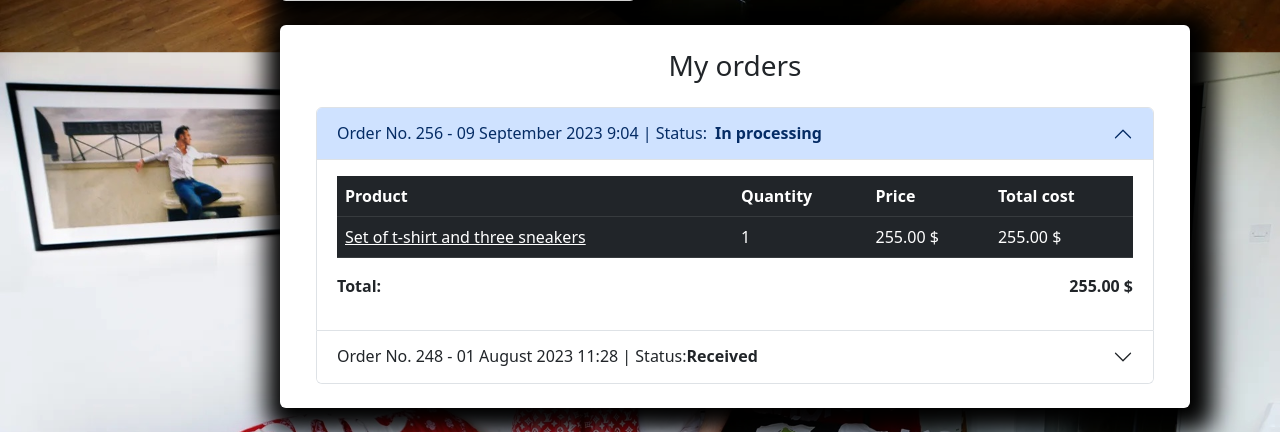
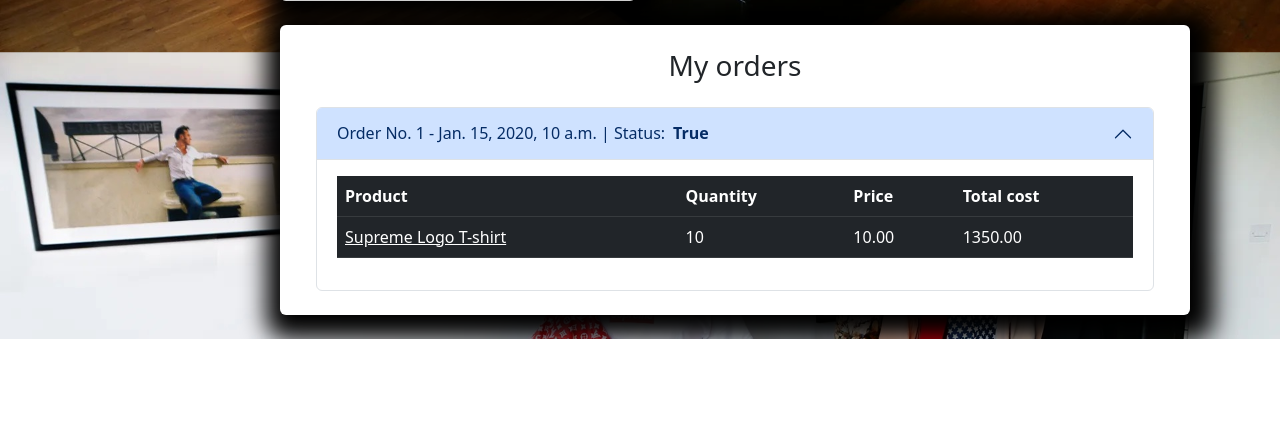
Before and after one commit to nazarukiv/The_Glade, a Django app: page /user/profile/ in a window 1280 px wide. Shown: the part 801-1233 px from the top of the page. After the commit the page ends 1140 px from the top, so only its background shows below. Run offline with Django 4.2, Linux system fonts and the light colour scheme; a user stored in the database is signed in; data comes from the database, SQL or seed files in the repository; tables that the repository leaves empty hold one stand-in row (values such as "Sample post"); grey boxes marked "Sample" are stand-in pictures; some libraries are stand-ins or nearby versions.

Commit message:
Bug fixed, html for contact and shipping&payment pages

```diff
--- a/main/urls.py
+++ b/main/urls.py
@@ -7,4 +7,6 @@
 urlpatterns = [
     path('', views.index, name='index'),
     path('about/', views.about, name='about'),
+    path('contact/', views.contact, name='contact'),
+    path('ship_payment/', views.ship_payment, name='ship_payment'),
 ]
--- a/templates/base.html
+++ b/templates/base.html
@@ -40,10 +40,11 @@
                                 Info
                             </a>
                             <ul class="dropdown-menu">
-                                <li><a class="dropdown-item  text-white" href="#">Shipping and payment</a></li>
-                                <li><a class="dropdown-item  text-white" href="#">Contact Information</a></li>
-                                <li><a class="dropdown-item  text-white" href="{% url "main:about" %}">About Us</a></li>
+                                <li><a class="dropdown-item text-white" href="{% url 'main:ship_payment' %}">Shipping and Payment</a></li>
+                                <li><a class="dropdown-item text-white" href="{% url 'main:contact' %}">Contact Information</a></li>
+                                <li><a class="dropdown-item text-white" href="{% url 'main:about' %}">About Us</a></li>
                             </ul>
+
                         </li>
                         <li class="nav-item">
                             <a class="nav-link  text-white" href="{% url "user:users_cart" %}">Cart</a>
@@ -59,7 +60,6 @@
                                 My Profile
                             </a>
                             <ul class="dropdown-menu">
-                                <li><a class="dropdown-item  text-white" href="carts/cart.html">Cart</a></li>
                                 <li><a class="dropdown-item  text-white" href="{% url "user:profile" %}">Personal Area</a>
                                 </li>
                                 {% if user.is_admin or user.is_staff %}
--- a/users/models.py
+++ b/users/models.py
@@ -3,7 +3,7 @@
 
 class User(AbstractUser):
     image = models.ImageField(upload_to='users_images', blank=True, null=True, verbose_name="Avatar")
-    phone_number = models.CharField(max_length=12, blank=True, null=True)
+    phone_number = models.CharField(max_length=15, blank=True, null=True)
 
     class Meta:
         db_table = 'user'
--- a/users/templates/users/profile.html
+++ b/users/templates/users/profile.html
@@ -97,18 +97,19 @@
                                 </div>
                                 <!-- Placed orders -->
                                 <div class="col-md-12">
-                                    <div class=" bg-white p-4 mb-4 mx-2 rounded custom-shadow">
+                 <div class="bg-white p-4 mb-4 mx-2 rounded custom-shadow">
                      <h3 class="text-center mb-4">My orders</h3>
                      <!-- Order marking -->
                      <div class="container">
                          <div class="accordion" id="accordionExample">
+                             {% for order in orders %}
                              <div class="accordion-item">
-                                                    <h2 class="accordion-header" id="heading1">
-                                                        <button class="accordion-button" type="button" data-bs-toggle="collapse" data-bs-target="#collapse1" aria-expanded="false" aria-controls="collapse1">
-                                                            Order No. 256 - 09 September 2023 9:04 | Status:<strong class="mx-2">In processing</strong>
+                                 <h2 class="accordion-header" id="heading{{ order.id }}">
+                                     <button class="accordion-button {% if order != orders.0 %}collapsed{% endif %}" type="button" data-bs-toggle="collapse" data-bs-target="#collapse{ { order.id }}" aria-expanded="false" aria-controls="collapse{{ order.id }}">
+                                         Order No. {{ order.id }} - {{ order.created_timestamp }} | Status: <strong class="mx-2">{{order.requires_delivery}}</strong>
                                      </button>
                                  </h2>
-                                                    <div id="collapse1" class="accordion-collapse collapse show" aria-labelledby="heading1" data-bs-parent="#accordionExample">
+                                 <div id="collapse{{ order.id }}" class="accordion-collapse collapse {% if order == orders.0 %}show{% endif %}" aria-labelledby="heading{{ order.id }}" data-bs-parent="#accordionExample">
                                      <div class="accordion-body">
                                          <table class="table table-dark table-hover">
                                              <thead>
@@ -120,53 +121,21 @@
                                                  </tr>
                                              </thead>
                                              <tbody>
+                                                 {% for item in order.orderitem_set.all %}
                                                  <tr>
-                                                                        <td><a class="text-white" href="#">Set of t-shirt and three sneakers</a></td>
-                                                                        <td>1</td>
-                                                                        <td>255.00 $</td>
-                                                                        <td>255.00 $</td>
+                                                     <td><a class="text-white" href="{% url 'goods:product' item.product.slug %}">{{ item.product.name }}</a></td>
+                                                     <td>{{ item.quantity }}</td>
+                                                     <td>{{ item.price }}</td>
+                                                     <td>{{ item.products_price }}</td>
 
                                                  </tr>
-                                                                </tbody>
-                                                            </table>
-                                                            <div class="d-flex justify-content-between">
-                                                                <p><strong>Total:</strong></p>
-                                                                <p><strong>255.00 $</strong></p>
-
-                                                            </div>
-                                                        </div>
-                                                    </div>
-                                                </div>
-                                                <div class="accordion-item">
-                                                    <h2 class="accordion-header" id="heading2">
-                                                        <button class="accordion-button collapsed" type="button" data-bs-toggle="collapse" data-bs-target="#collapse2" aria-expanded="false" aria-controls="collapse2">
-                                                            Order No. 248 - 01 August 2023 11:28 | Status: <strong>Received</strong>
-                                                        </button>
-                                                    </h2>
-                                                    <div id="collapse2" class="accordion-collapse collapse" aria-labelledby="heading2" data-bs-parent="#accordionExample">
-                                                        <div class="accordion-body">
-                                                            <table class="table table-dark table-hover">
-                                                                <thead>
-                                                                    <tr>
-                                                                        <th>Product</th>
-                                                                        <th>Quantity</th>
-                                                                        <th>Price</th>
-                                                                        <th>Total Price</th>
-                                                                    </tr>
-                                                                </thead>
-                                                                <tbody>
-                                                                    <tr>
-                                                                        <td><a class="text-white" href="#">Shoulder bag Stussy</a></td>
-                                                                        <td>2</td>
-                                                                        <td>30.00 $</td>
-                                                                        <td>60.00 $</td>
-
-                                                                    </tr>
+                                                 {% endfor %}
                                              </tbody>
                                          </table>
                                      </div>
                                  </div>
                              </div>
+                             {% endfor %}
                          </div>
                      </div>
                                         <!-- Completed order marking -->
--- a/users/views.py
+++ b/users/views.py
@@ -9,6 +9,8 @@
 from users.forms import UserLoginForm
 from users.forms import UserRegistrationForm
 from users.forms import ProfileForm
+
+from orders.models import OrderItem, Order
 
 
 # Create your views here.
@@ -67,11 +69,23 @@
     else:
         form = ProfileForm(instance=request.user)
 
+    orders = Order.objects.filter(user=request.user).prefetch_related(
+        Prefetch(
+            "orderitem_set",
+            queryset=OrderItem.objects.select_related("product"),
+        )
+    ).order_by("-id")
+
     context = {
-        'title': 'Home - Кабинет',
+        'title': 'Cabinet',
         'form': form,
+        'orders': orders,
     }
     return render(request, 'users/profile.html', context)
+
+
+def users_cart(request):
+    return render(request, 'users/users_cart.html')
 
 
 def users_cart(request):
```
Also changed, not shown: carts/admin.py (+1 -10 lines), main/templates/main/contact.html (added, +24 -0 lines), main/templates/main/ship_payment.html (added, +28 -0 lines), main/views.py (+33 -0 lines), media/users_images/IMG_0614.jpeg (added). Lines whose indentation alone changed are shown as unchanged.
